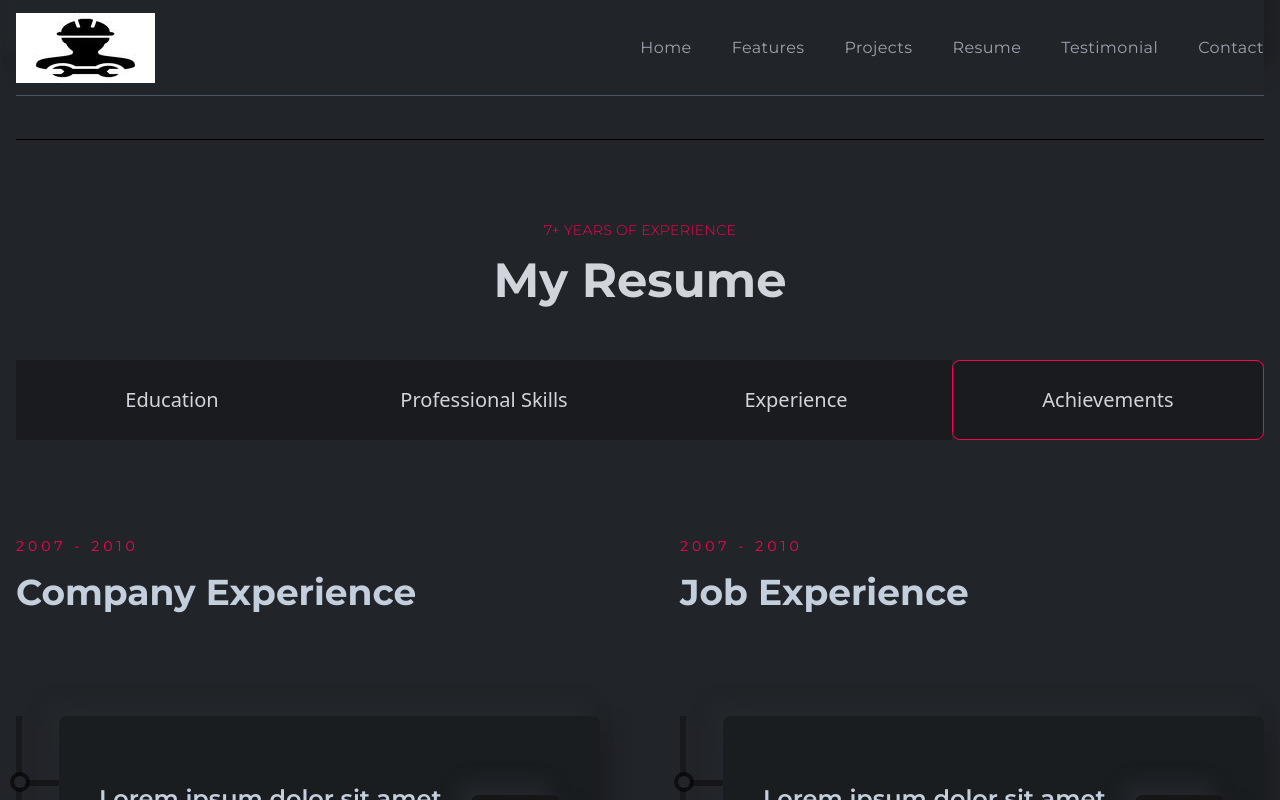
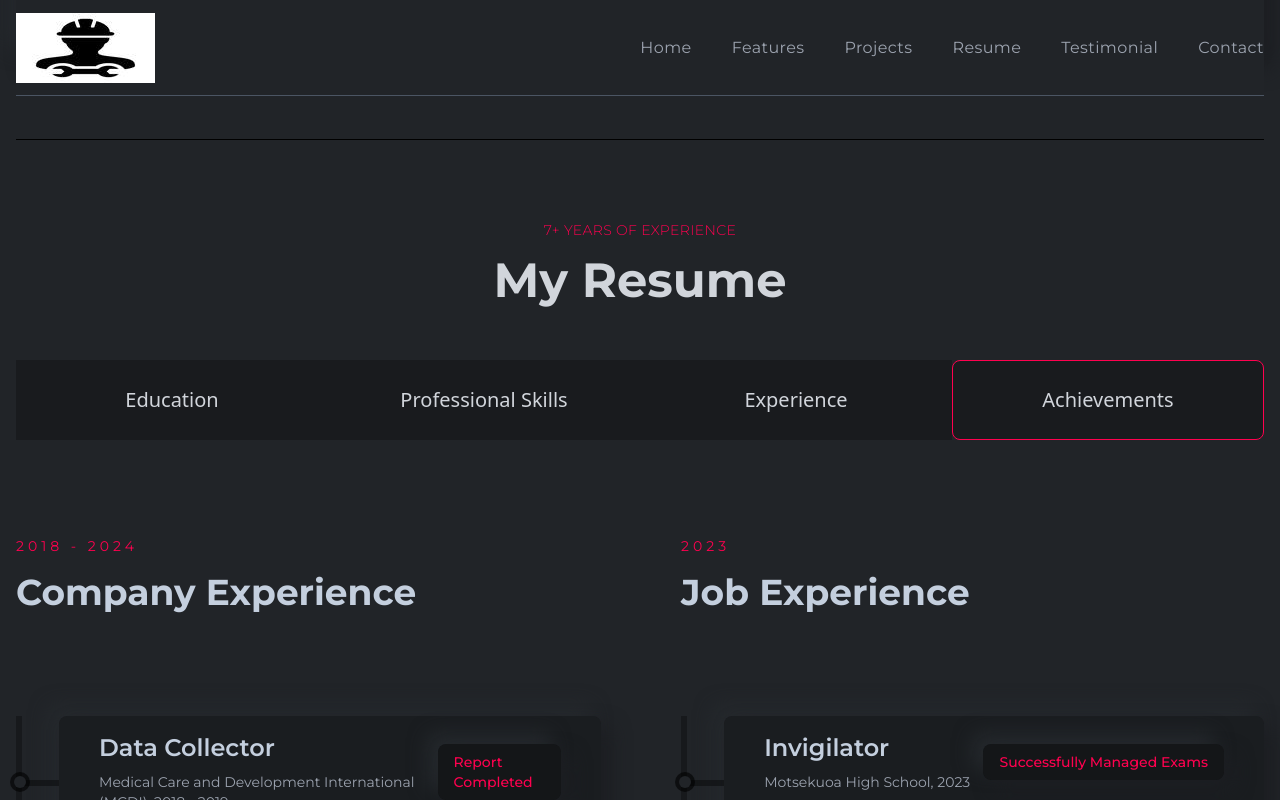
Before and after one commit to Mosebo11/portfolio, a React (Create React App) app: page / in a window 1280 px wide. Both pictures are taken after a click on the item "Achievements". Shown: the part 3107-3907 px from the top of the page. Built offline with nearby package versions, Linux system fonts and the light colour scheme.

Commit message:
Update Achievement.js

```diff
--- a/src/components/resume/Achievement.js
+++ b/src/components/resume/Achievement.js
@@ -9,55 +9,58 @@
       animate={{ opacity: 1, transition: { duration: 0.5 } }}
       className="py-12 font-titleFont flex gap-20"
     >
+      {/* Company Experience */}
       <div>
         <div className="py-12 font-titleFont flex flex-col gap-4">
-          <p className="text-sm text-designColor tracking-[4px]">2007 - 2010</p>
+          <p className="text-sm text-designColor tracking-[4px]">2018 - 2024</p>
           <h2 className="text-4xl font-bold">Company Experience</h2>
         </div>
-        <div className="mt-14 w-full h-[1000px] border-l-[6px] border-l-black border-opacity-30 flex flex-col gap-10">
+        <div className="mt-14 w-full h-auto border-l-[6px] border-l-black border-opacity-30 flex flex-col gap-10">
           <ResumeCard
-            title="Lorem ipsum dolor sit amet."
-            subTitle="Lorem ipsum dolor sit amet alternative."
-            result="Success"
-            des="Lorem ipsum dolor sit amet consectetur adipisicing elit. Tempora itaque accusamus corporis dolor debitis natus sapiente, voluptates possimus minima totam!"
+            title="Data Collector"
+            subTitle="Medical Care and Development International (MCDI), 2018 - 2019"
+            result="Report Completed"
+            des="Collected data from patients at Ts’akholo Health Centre, analyzed results using Excel, and submitted reports for medical service improvement."
           />
           <ResumeCard
-            title="Lorem ipsum dolor sit amet."
-            subTitle="Lorem ipsum dolor sit amet alternative."
-            result="Success"
-            des="Lorem ipsum dolor sit amet consectetur adipisicing elit. Tempora itaque accusamus corporis dolor debitis natus sapiente, voluptates possimus minima totam!"
+            title="Peer Educator & Data Collector"
+            subTitle="LENASO (Lesotho Network of AIDs Service Organization), 2023 - 2024"
+            result="Community Impact"
+            des="Educated communities about HIV/AIDS, recorded participant data, and submitted reports to Mafeteng Hospital."
           />
           <ResumeCard
-            title="Lorem ipsum dolor sit amet."
-            subTitle="Lorem ipsum dolor sit amet alternative."
-            result="Success"
-            des="Lorem ipsum dolor sit amet consectetur adipisicing elit. Tempora itaque accusamus corporis dolor debitis natus sapiente, voluptates possimus minima totam!"
+            title="System Administrator & Data Engineer"
+            subTitle="Iconic FootPrints Association, 2023 - 2024"
+            result="Secured System"
+            des="Managed networks and analyzed data to generate actionable reports and insights for the organization."
           />
         </div>
       </div>
+
+      {/* Job Experience */}
       <div>
         <div className="py-12 font-titleFont flex flex-col gap-4">
-          <p className="text-sm text-designColor tracking-[4px]">2007 - 2010</p>
+          <p className="text-sm text-designColor tracking-[4px]">2023</p>
           <h2 className="text-4xl font-bold">Job Experience</h2>
         </div>
-        <div className="mt-14 w-full h-[1000px] border-l-[6px] border-l-black border-opacity-30 flex flex-col gap-10">
+        <div className="mt-14 w-full h-auto border-l-[6px] border-l-black border-opacity-30 flex flex-col gap-10">
           <ResumeCard
-            title="Lorem ipsum dolor sit amet."
-            subTitle="Lorem ipsum dolor sit amet alternative."
-            result="Success"
-            des="Lorem ipsum dolor sit amet consectetur adipisicing elit. Tempora itaque accusamus corporis dolor debitis natus sapiente, voluptates possimus minima totam!"
+            title="Invigilator"
+            subTitle="Motsekuoa High School, 2023"
+            result="Successfully Managed Exams"
+            des="Oversaw examination sessions, enforced ECOL rules, handled student registration, and submitted daily reports to school administration."
           />
           <ResumeCard
-            title="Lorem ipsum dolor sit amet."
-            subTitle="Lorem ipsum dolor sit amet alternative."
-            result="Success"
-            des="Lorem ipsum dolor sit amet consectetur adipisicing elit. Tempora itaque accusamus corporis dolor debitis natus sapiente, voluptates possimus minima totam!"
+            title="Software Engineering Graduate"
+            subTitle="Limkokwing University, 2019 - 2023"
+            result="BSc (Hons) Degree"
+            des="Graduated with honors in Software Engineering with Multimedia, acquiring skills in web development, algorithms, data structures, and more."
           />
           <ResumeCard
-            title="Lorem ipsum dolor sit amet."
-            subTitle="Lorem ipsum dolor sit amet alternative."
-            result="Success"
-            des="Lorem ipsum dolor sit amet consectetur adipisicing elit. Tempora itaque accusamus corporis dolor debitis natus sapiente, voluptates possimus minima totam!"
+            title="Certified Python Programmer"
+            subTitle="Lerotholi Polytechnic (Samsung Innovation Campus), 2024"
+            result="Certification Achieved"
+            des="Completed training in Python programming, gaining proficiency in backend logic, data handling, and software development principles."
           />
         </div>
       </div>
```
